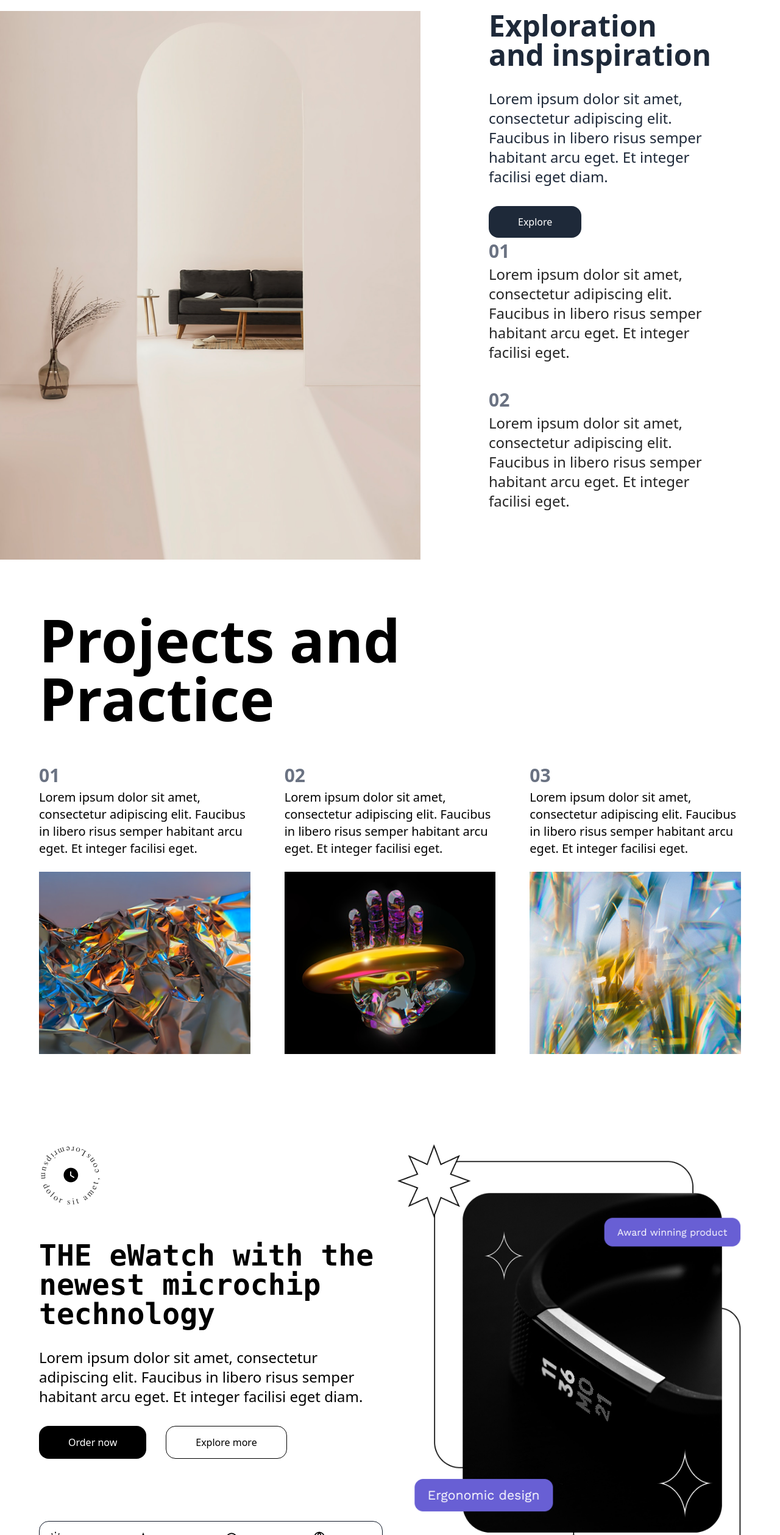
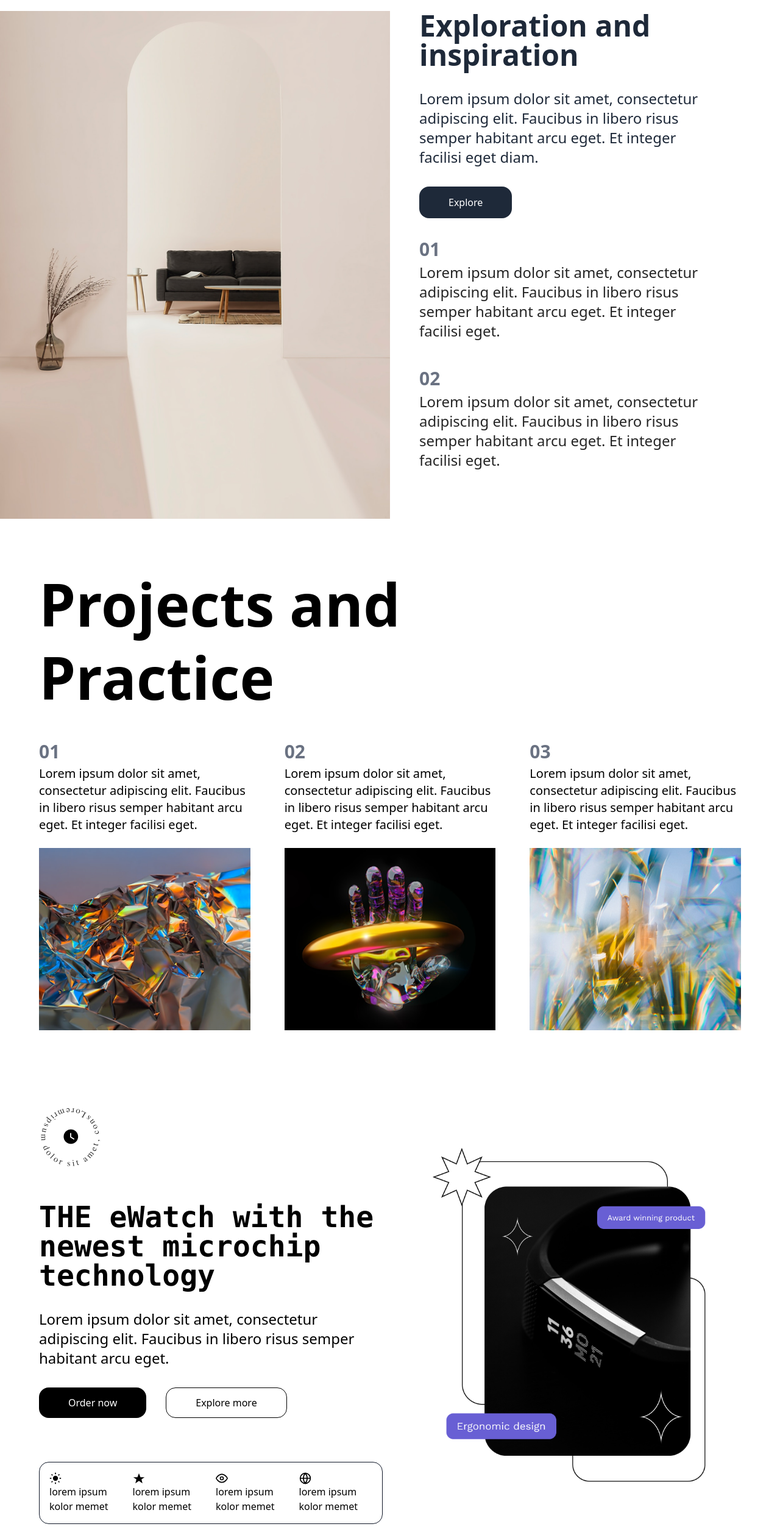
Before and after one commit to Kurama02-off/ColabWargaKonoha, a website: page index.html in a window 1280 px wide. Shown: the part 2750-5268 px from the top of the page at 61% size. Drawn offline with Linux system fonts and the light colour scheme.

Commit message:
fix: responsive for page 456

```diff
--- a/index.html
+++ b/index.html
@@ -99,12 +99,12 @@
     </section>
 
     <!-- page 4 -->
-    <section class="mt-5">
-        <div class="flex justify-between">
-            <img src="./src/assets/image/Image-page3.png" alt="Image-page3" width="690px">
+    <section class="mt-5 flex justify-between w-full">
+        <img src="./src/assets/image/Image-page3.png" alt="Image-page3" width="690px"
+            class="object-cover hidden md:block md:w-1/2">
 
-            <div class="flex flex-col justify-between mx-28">
-                <div class="text-gray-800">
+        <div class="flex flex-col justify-between w-full mx-28 md:w-1/2 md:ml-12">
+            <div class="text-gray-800 mt-6 md:mt-0">
                 <h1 class="text-5xl font-semibold font-sans">Exploration and inspiration</h1>
                 <p class="my-8 text-2xl">Lorem ipsum dolor sit amet, consectetur adipiscing elit. Faucibus in libero
                     risus semper habitant
@@ -126,30 +126,30 @@
                 </div>
             </div>
         </div>
-        </div>
     </section>
 
     <!-- page 5 -->
-    <section class="mt-5 p-16 flex flex-col gap-14">
+    <section class="mt-10 px-4 md:px-16 py-10 flex flex-col gap-10">
         <div>
-            <h1 class="text-8xl font-semibold font-sans">Projects and <br>Practice</h1>
+            <h1 class="text-4xl md:text-6xl lg:text-8xl font-semibold font-sans leading-tight">Projects and <br>Practice
+            </h1>
         </div>
-        <div class="flex gap-14">
-            <div>
+        <div class="flex flex-col md:flex-row gap-10 md:gap-14">
+            <div class="md:w-1/3">
                 <p class="text-gray-500 font-semibold text-3xl my-1">01</p>
                 <p class="text-xl mb-6">Lorem ipsum dolor sit amet, consectetur adipiscing elit. Faucibus in libero
                     risus semper habitant
                     arcu eget. Et integer facilisi eget.</p>
                 <img src="./src/assets/image/Frame1-page4.png" alt="frame">
             </div>
-            <div>
+            <div class="md:w-1/3">
                 <p class="text-gray-500 font-semibold text-3xl my-1">02</p>
                 <p class="text-xl mb-6">Lorem ipsum dolor sit amet, consectetur adipiscing elit. Faucibus in libero
                     risus semper habitant
                     arcu eget. Et integer facilisi eget.</p>
                 <img src="./src/assets/image/Frame2-page4.png" alt="frame">
             </div>
-            <div>
+            <div class="md:w-1/3">
                 <p class="text-gray-500 font-semibold text-3xl my-1">03</p>
                 <p class="text-xl mb-6">Lorem ipsum dolor sit amet, consectetur adipiscing elit. Faucibus in libero
                     risus semper habitant
@@ -159,22 +159,28 @@
         </div>
     </section>
 
-    <!-- page 4 -->
-    <section class="mt-5 p-16 flex gap-6">
-        <div class="w-1/2">
+    <!-- page 6 -->
+    <section class="mt-5 p-4 md:p-8 lg:p-16 flex flex-col lg:flex-row gap-6">
+        <div class="w-full lg:w-1/2">
             <img src="src/assets/image/Font-circle-page5.png" alt="Font-circle" class="mb-14">
-            <div class="flex flex-col gap-8">
-                <h1 class="text-5xl font-bold font-mono">THE eWatch with the newest microchip technology</h1>
-                <p class="text-2xl">Lorem ipsum dolor sit amet, consectetur adipiscing elit. Faucibus in libero risus
-                    semper habitant
-                    arcu eget. Et integer facilisi eget diam.</p>
-                <div class="flex gap-8 mb-[70px]">
-                    <button class="px-12 py-[14px] bg-black text-white rounded-2xl cursor-pointer">Order now</button>
-                    <button
-                        class="px-12 py-[14px] bg-white text-black rounded-2xl border-black border-1 cursor-pointer">Explore
-                        more</button>
+
+            <div class="flex flex-col gap-6 md:gap-8">
+                <h1 class="text-2xl md:text-4xl lg:text-5xl font-bold font-mono">
+                    THE eWatch with the newest microchip technology
+                </h1>
+
+                <p class="text-base md:text-xl lg:text-2xl">
+                    Lorem ipsum dolor sit amet, consectetur adipiscing elit. Faucibus in libero risus semper habitant
+                    arcu eget.
+                </p>
+
+                <div class="flex flex-col sm:flex-row gap-4 md:gap-8 mb-10">
+                    <button class="px-6 md:px-12 py-3 bg-black text-white rounded-2xl">Order now</button>
+                    <button class="px-6 md:px-12 py-3 bg-white text-black border border-black rounded-2xl">
+                        Explore more
+                    </button>
                 </div>
-                <div class="flex gap-3 border-gray-900 border-[1px] p-4 rounded-2xl justify-between items-center">
+                <div class="grid grid-cols-2 sm:grid-cols-4 gap-4 border border-gray-900 p-4 rounded-2xl">
                     <div class="flex flex-col justify-center">
                         <svg width="20" height="20" viewBox="0 0 24 24" fill="black" xmlns="http://www.w3.org/2000/svg">
                             <circle cx="12" cy="12" r="5" />
@@ -216,8 +222,8 @@
                 </div>
             </div>
         </div>
-        <div class="w-1/2 justify-center items-center">
-            <img src="./src/assets/image/Image-page6.png" alt="Image-page6">
+        <div class="w-full lg:w-1/2 flex justify-center items-center mt-6 lg:mt-0">
+            <img src="./src/assets/image/Image-page6.png" alt="Image-page6" class="w-full max-w-md">
         </div>
     </section>
 </body>
```
Also changed, not shown: src/output.css. Lines whose indentation alone changed are shown as unchanged.
